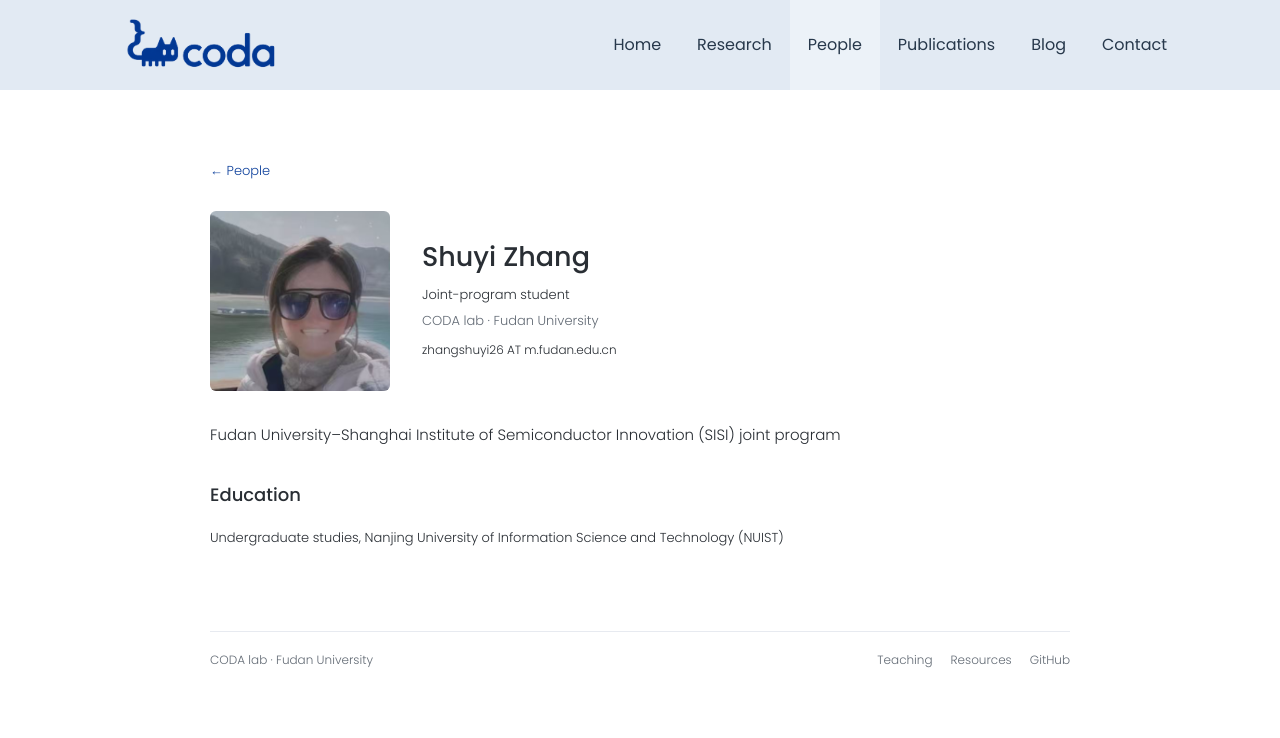
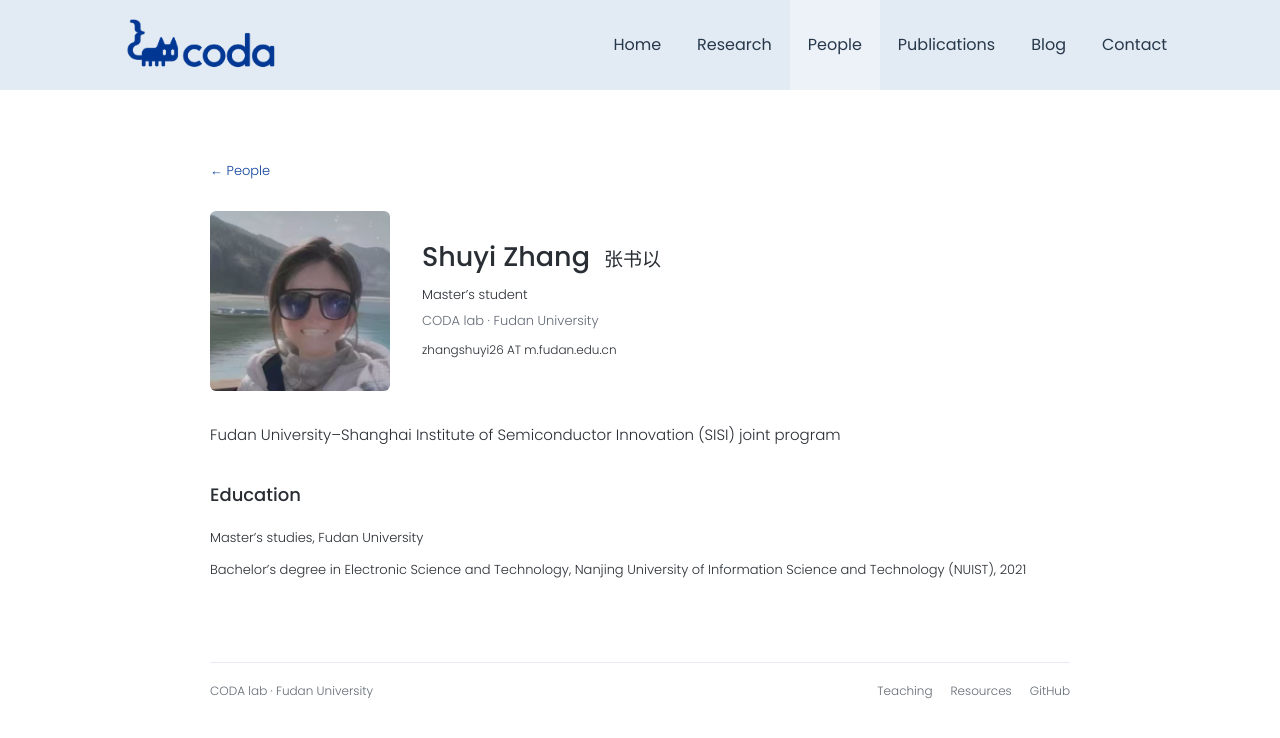
Before and after one commit to krzhu/krzhu.github.io, a Jekyll site: the page built from _people/shuyi-zhang.md, in a window 1280 px wide. Shown: the top 738 px of the page. Built offline with Jekyll 4.4.1, drawn with Linux system fonts in a browser that asks for light colours.

Commit message:
Confirm Shuyi Zhang's name and master's student profile

```diff
--- a/_data/people.json
+++ b/_data/people.json
@@ -524,8 +524,9 @@
   {
     "id": "shuyi-zhang",
     "name": "Shuyi Zhang",
+    "name_zh": "张书以",
     "status": "current",
-    "role": "Joint-program student",
+    "role": "Master’s student",
     "joint_program": "sisi",
     "program_note": "Fudan University–Shanghai Institute of Semiconductor Innovation (SISI) joint program",
     "url": "/people/shuyi-zhang/",
@@ -534,7 +535,8 @@
     "photo_position": "50% 35%",
     "email_display": "zhangshuyi26 AT m.fudan.edu.cn",
     "education": [
-      "Undergraduate studies, Nanjing University of Information Science and Technology (NUIST)"
+      "Master’s studies, Fudan University",
+      "Bachelor’s degree in Electronic Science and Technology, Nanjing University of Information Science and Technology (NUIST), 2021"
     ]
   },
   {
--- a/_people/shuyi-zhang.md
+++ b/_people/shuyi-zhang.md
@@ -3,5 +3,5 @@ layout: person
 title: "Shuyi Zhang"
 member_id: shuyi-zhang
 nav_section: people
-description: "Shuyi Zhang · Fudan–SISI joint program · CODA lab"
+description: "Shuyi Zhang (张书以) · Master’s student · Fudan–SISI joint program · CODA lab"
 ---
```
